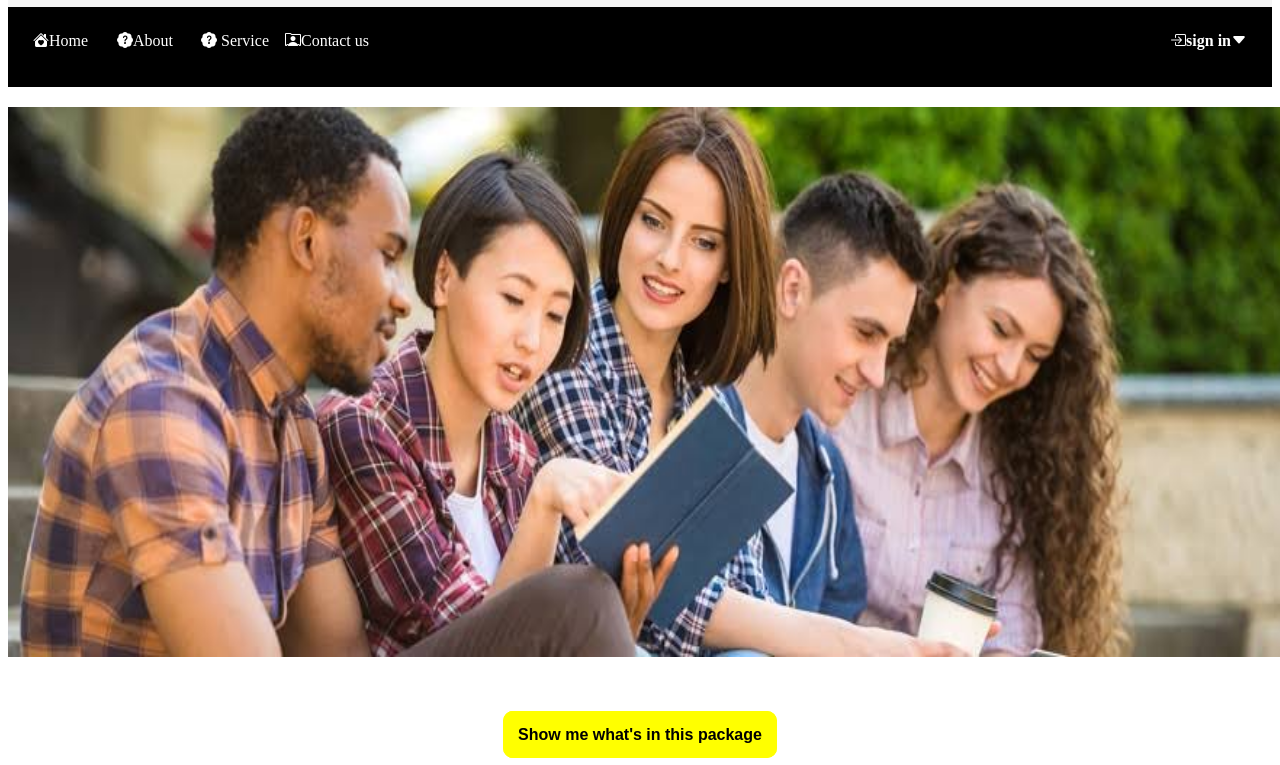
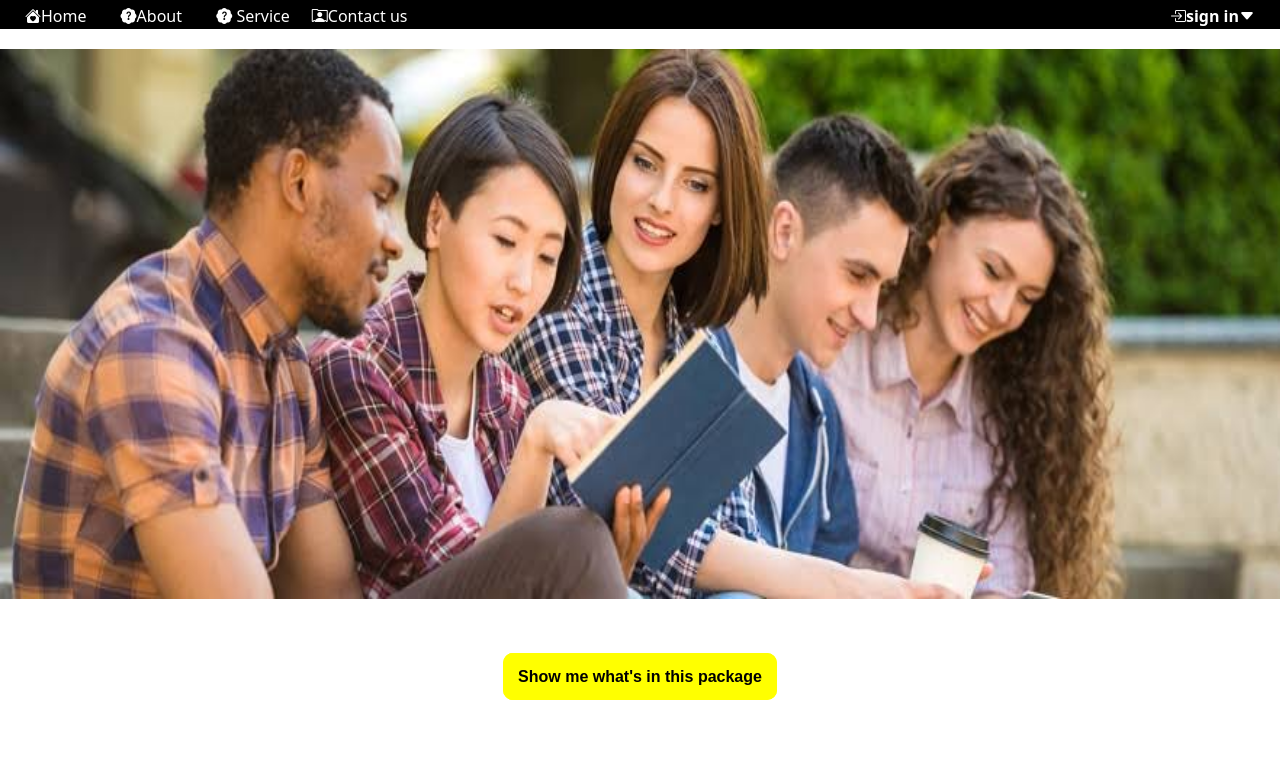
Before and after one commit to Bishal008/my-project, a website: page public/website/index.html in a window 1280 px wide. Shown: the part 61-826 px from the top of the page. Drawn offline with nearby package versions, Linux system fonts and the light colour scheme.

Commit message:
Update index.html

```diff
--- a/public/website/index.html
+++ b/public/website/index.html
@@ -5,7 +5,9 @@
     <meta http-equiv="X-UA-Compatible" content="IE=edge">
     <meta name="viewport" content="width=device-width, initial-scale=1.0">
     <title>naresh it tenchology</title>
-    <link rel="stylesheet" href="../../node_modules/bootstrap-icons/font/bootstrap-icons.css">
+    <link rel="stylesheet" href="https://cdn.jsdelivr.net/npm/bootstrap-icons@1.9.1/font/bootstrap-icons.css">
+    <link href="https://cdn.jsdelivr.net/npm/bootstrap@5.2.1/dist/css/bootstrap.min.css" rel="stylesheet" integrity="sha384-iYQeCzEYFbKjA/T2uDLTpkwGzCiq6soy8tYaI1GyVh/UjpbCx/TYkiZhlZB6+fzT" crossorigin="anonymous">
+
     <style>
         header{
 
```
